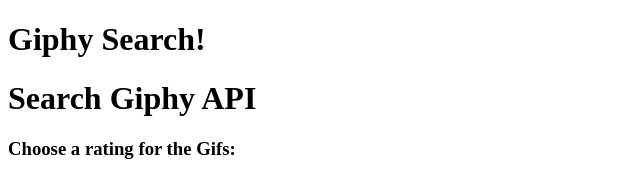
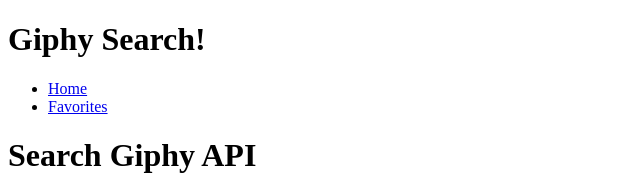
Before and after one commit to JoshuaEngebretson/group-giphy-saga-project, a React (Create React App) app: page / in a window 1280 px wide. Shown: the top 175 px of the page, without its empty margins (0-640 px from the left). Built offline with nearby package versions, Linux system fonts and the light colour scheme; no server answers.

Commit message:
Added "navbar" to App.js
- navbar comes in the form of a ul element with li elements that each have a link to their corresponding page

```diff
--- a/src/components/App/App.js
+++ b/src/components/App/App.js
@@ -10,6 +10,10 @@
       <h1>Giphy Search!</h1>
 
       <Router>
+        <ul>
+          <li><Link to='/'>Home</Link></li>
+          <li><Link to='/favorite'>Favorites</Link></li>
+        </ul>
         <Route exact path='/'>
           <SearchGiphy />
           <DisplaySearchedGifs />
```
